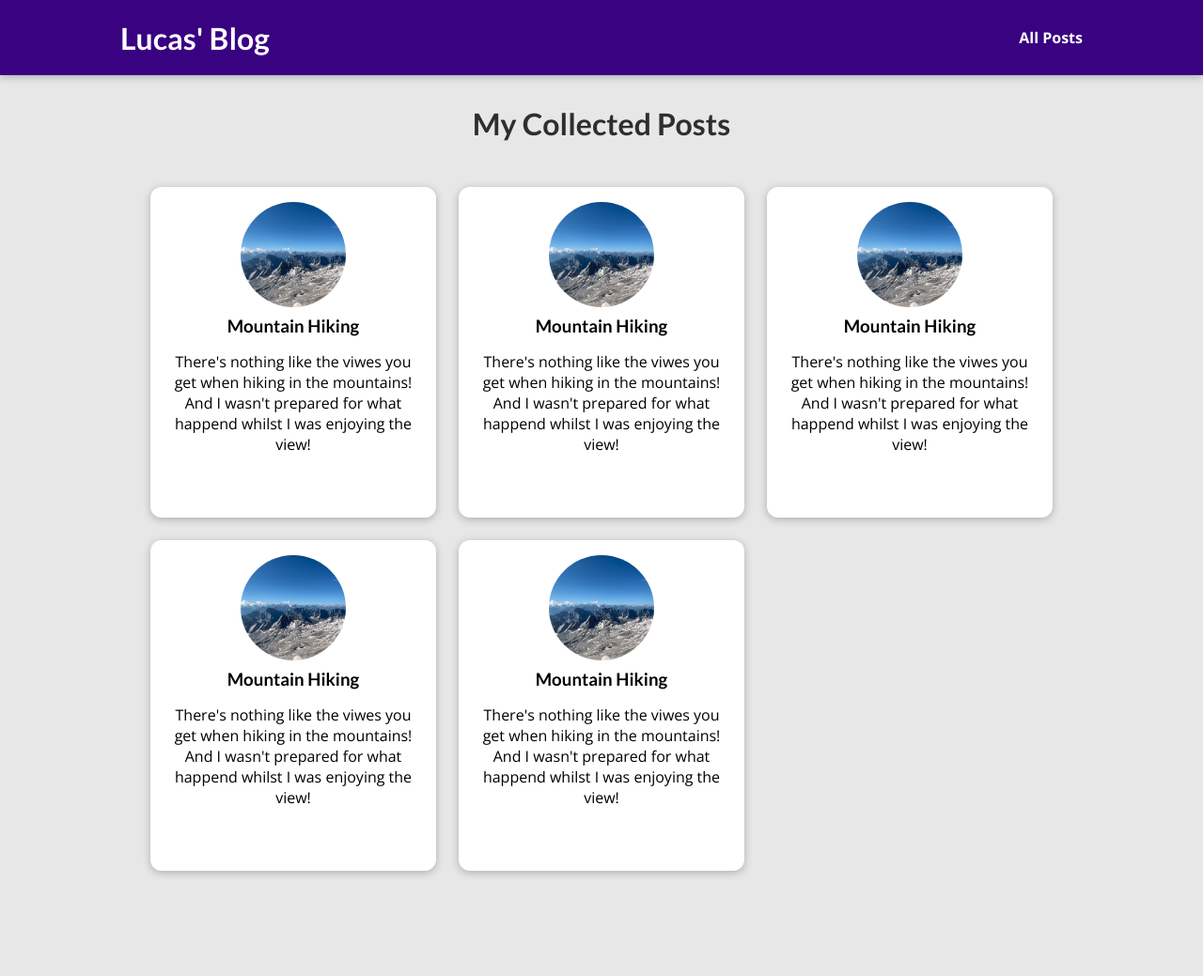
After one commit to lucas-gitirana/my_site, a Django app: template blog/templates/blog/all-posts.html in a window 1280 px wide. The commit adds this page. Shown: the whole page at 94% size. Run offline with Django 4.2, Linux system fonts and the light colour scheme; the template is opened without the code that fills it, so the values that code supplies are empty.

Commit message:
posts style

```diff
--- /dev/null
+++ b/blog/static/blog/all-posts.css
@@ -0,0 +1,43 @@
+body {
+    background-color: #e7e7e7;
+  }
+
+  #main-navigation {
+    background-color: #390281;
+    box-shadow: 0 2px 8px rgba(0, 0, 0, 0.25);
+  }
+
+  #all-posts {
+    margin: 7rem auto;
+    width: 90%;
+    max-width: 60rem;
+  }
+
+  #all-posts h2 {
+    text-align: center;
+    font-size: 2rem;
+    color: #2e2e2e;
+    margin: 3rem 0;
+  }
+
+  ul {
+    list-style: none;
+    margin: 0;
+    padding: 0;
+    display: grid;
+    grid-template-columns: repeat(auto-fill, minmax(17rem, 1fr));
+    gap: 1.5rem;
+  }
+
+  .post img {
+    width: 7rem;
+    height: 7rem;
+  }
+
+  .post a {
+    height: 22rem;
+    transform-origin: center;
+    box-shadow: 0 2px 8px rgba(0, 0, 0, 0.25);
+    border-radius: 12px;
+    background-color: white;
+  }
--- /dev/null
+++ b/blog/static/blog/post.css
@@ -0,0 +1,43 @@
+.post {
+    display: flex;
+    flex-direction: column;
+    align-items: center;
+    text-align: center;
+  }
+
+  .post a {
+    text-decoration: none;
+    color: black;
+    transition: all 0.2s ease;
+    padding: 1rem;
+  }
+
+  .post a:hover,
+  .post a:active {
+    transform: scale(1.1);
+    background-color: #390281;
+    color: white;
+  }
+
+  .post img {
+    width: 5rem;
+    height: 5rem;
+    object-fit: cover;
+    border-radius: 50%;
+  }
+
+  .post h3 {
+    margin: 0.25rem 0;
+  }
+
+  .post time {
+    color: #666666;
+    margin: 0.25rem;
+    font-style: italic;
+    font-size: 0.85rem;
+  }
+
+  .post:hover time,
+  .post:active time {
+    color: white;
+  }
--- /dev/null
+++ b/blog/templates/blog/all-posts.html
@@ -0,0 +1,22 @@
+{% extends 'base.html' %}
+{% load static %}
+
+{% block title %} All My Posts {% endblock %}
+
+{% block css_files %}
+    <link rel="stylesheet" href="blog/post.css">
+    <link rel="stylesheet" href="{% static "blog/all-posts.css" %}">
+{% endblock %}
+
+{% block content %}
+<section id="all-posts">
+    <h2>My Collected Posts</h2>
+    <ul>
+        {% include "blog/includes/post.html" %}
+        {% include "blog/includes/post.html" %}
+        {% include "blog/includes/post.html" %}
+        {% include "blog/includes/post.html" %}
+        {% include "blog/includes/post.html" %}
+    </ul>
+</section>
+{% endblock %}
--- /dev/null
+++ b/blog/templates/blog/includes/post.html
@@ -0,0 +1,13 @@
+{% load static %}
+
+<li>
+    <article class="post">
+        <a href="">
+            <img src="{% static "blog/images/mountains.jpg"%}" alt="Mountain Hiking" />
+            <div class="post__content">
+                <h3>Mountain Hiking</h3>
+                <p>There's nothing like the viwes you get when hiking in the mountains! And I wasn't prepared for what happend whilst I was enjoying the view! </p>
+            </div>
+        </a>
+    </article>
+</li>
--- a/blog/views.py
+++ b/blog/views.py
@@ -6,7 +6,7 @@ def starting_page(request):
     return render(request, "blog/index.html")
 
 def posts(request):
-    pass
+    return render(request, "blog/all-posts.html")
 
 def post_detail(request):
     pass
--- a/templates/base.html
+++ b/templates/base.html
@@ -11,6 +11,12 @@
     {% block css_files %}{% endblock %}
 </head>
 <body>
+    <header id="main-navigation">
+        <h1><a href="">Lucas' Blog</a></h1>
+        <nav>
+            <a href="">All Posts</a>
+        </nav>
+    </header>
     {% block content %}
     {% endblock %}
 </body>
```
Also changed, not shown: blog/templates/blog/index.html (+2 -17 lines).
